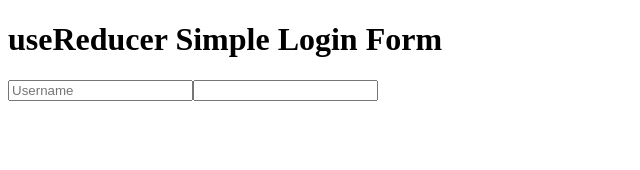
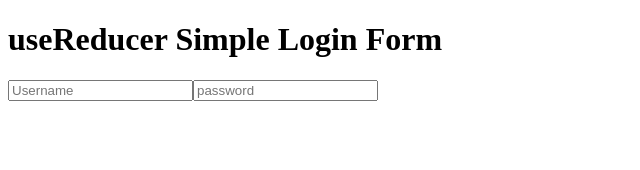
Before and after one commit to G3RGES/useReducer-simple-login-form, a React (Create React App) app: page / in a window 1280 px wide. Shown: the top 170 px of the page, without its empty margins (0-640 px from the left). Built offline with nearby package versions, Linux system fonts and the light colour scheme.

Commit message:
Update App.js

```diff
--- a/src/App.js
+++ b/src/App.js
@@ -2,6 +2,7 @@ import { useState } from "react";
 
 function App() {
   const [username, setUsername] = useState("");
+  const [password, setPassword] = useState("");
 
   return (
     <>
@@ -18,7 +19,14 @@ function App() {
           value={username}
           onChange={(e) => setUsername(e.target.value)}
         />
-        <input type="text" />
+        <input
+          className=""
+          type="password"
+          autoComplete="current-password"
+          placeholder="password"
+          value={password}
+          onChange={(e) => setPassword(e.target.value)}
+        />
       </form>
     </>
   );
```
